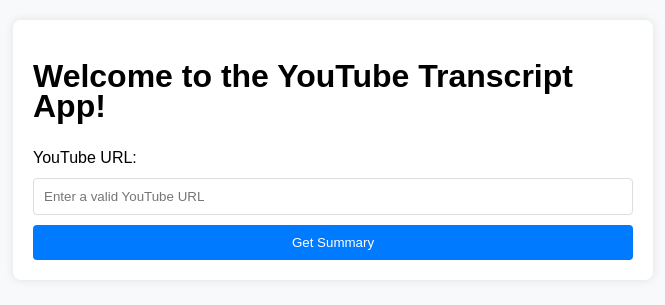
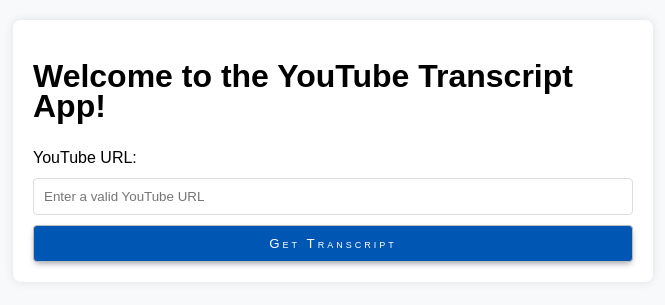
Before and after one commit to LRSORRENTI/Python_YouTube_Transcript_App, a Flask app: page / in a window 1280 px wide. Shown: the top 305 px of the page, without its empty margins (307-972 px from the left). Run offline with Flask 3, Linux system fonts and the light colour scheme.

Commit message:
changed name of buttons and h2, also added styling to button

```diff
--- a/app/static/css/styles.css
+++ b/app/static/css/styles.css
@@ -39,15 +39,20 @@
 
 button {
     padding: 10px;
-    background-color: #007bff;
-    color: white;
-    border: none;
+    background-color: #0056b3;
+    color: #FFF;
+    letter-spacing: 3px;
+    font-variant: small-caps;
+    /* color: rgb(52, 52, 52); */
+    /* border: none; */
+    border: 1px solid #bdbdbd;
     border-radius: 4px;
     cursor: pointer;
+    box-shadow: rgba(50, 50, 93, 0.25) 0px 3px 6px -2px, rgba(0, 0, 0, 0.3) 0px 3px 7px -3px;
 }
 
 button:hover {
-    background-color: #0056b3;
+    background-color: #0b79f0;
 }
 
 h2 {
--- a/app/templates/index.html
+++ b/app/templates/index.html
@@ -5,10 +5,10 @@
 <form method="post">
     <label for="youtube_url">YouTube URL:</label>
     <input type="text" id="youtube_url" name="youtube_url" placeholder="Enter a valid YouTube URL" required>
-    <button type="submit">Get Summary</button>
+    <button type="submit">Get Transcript</button>
 </form>
 {% if summary %}
-<h2>Summary:</h2>
+<h2>Transcript:</h2>
 <p>{{ summary }}</p>
 {% endif %}
 {% endblock %}
--- /dev/null
+++ b/length.py
@@ -0,0 +1,6 @@
+length = len('''
+
+'''.split());
+test = len('hello there i am luke'.split());
+print('Word count of length is ', length);
+print('word count of test is ', test )
```
Also changed, not shown: app/static/js/script.js (added, +16 -0 lines).
